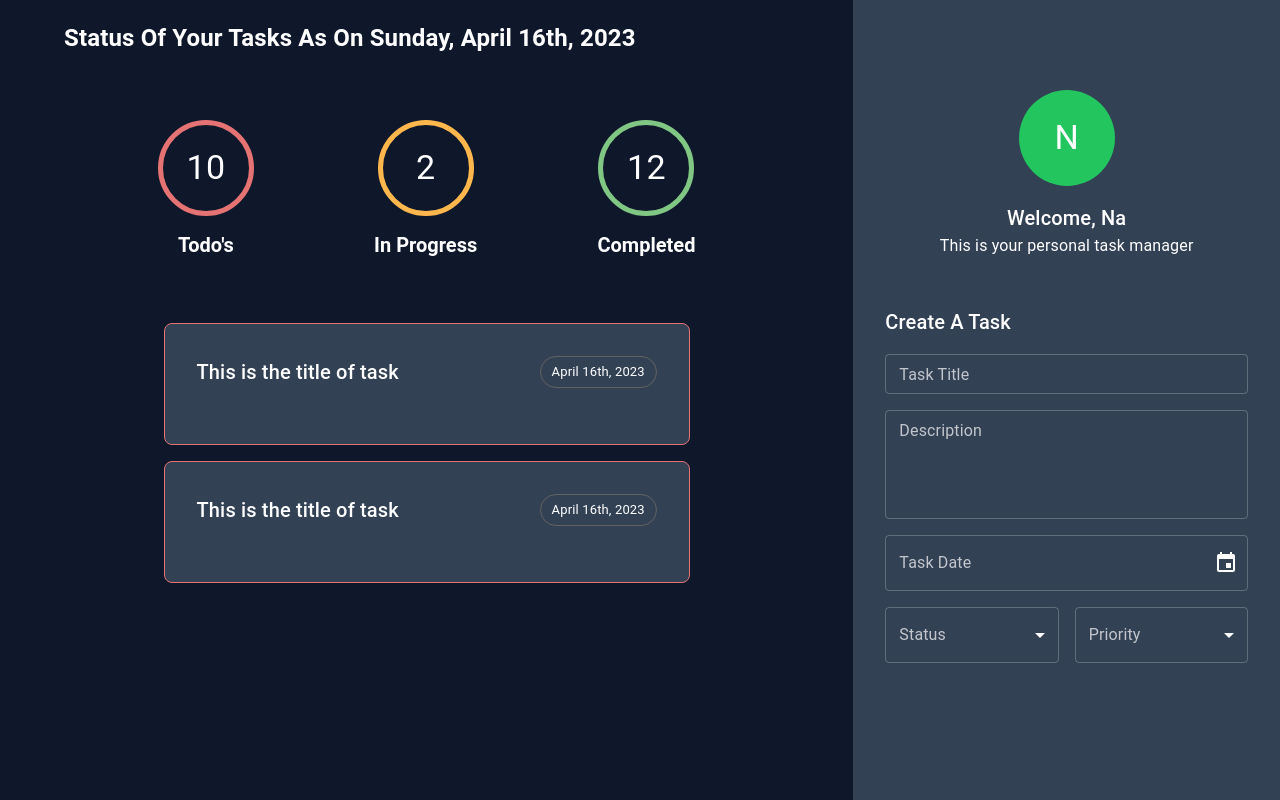
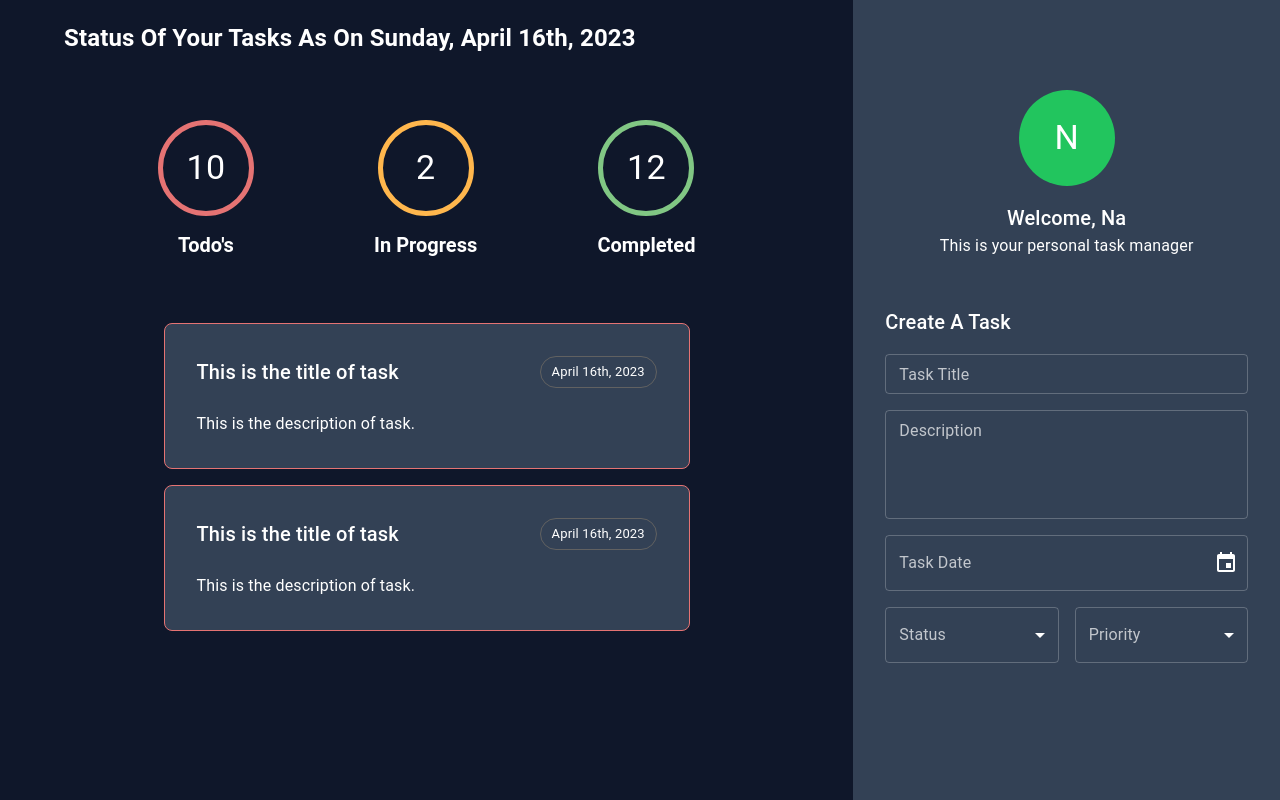
Before and after one commit to na-lin/todo-react-node-ts, a React (Create React App) app: page / in a window 1280 px wide. Built offline with nearby package versions, Linux system fonts and the light colour scheme.

Commit message:
create task body and make it dynamic

```diff
--- a/src/components/task/Task.tsx
+++ b/src/components/task/Task.tsx
@@ -5,6 +5,7 @@ import { Box } from '@mui/material';
 
 // sub-components
 import _TaskHeader from './_TaskHeader';
+import _TaskBody from './_TaskBody';
 
 const Task: FC = (): ReactElement => {
   return (
@@ -24,7 +25,7 @@ const Task: FC = (): ReactElement => {
       }}
     >
       <_TaskHeader />
-      {/* Body: task descript */}
+      <_TaskBody />
       {/* Footer:swith in-progress, mark as completed */}
     </Box>
   );
--- /dev/null
+++ b/src/components/task/_TaskBody.tsx
@@ -0,0 +1,26 @@
+import React, { FC, ReactElement } from 'react';
+
+// MUI
+import { Box, Typography } from '@mui/material';
+
+// types
+import { ITaskBody } from './interfaces/ITaskBody';
+import PropTypes from 'prop-types';
+
+const _TaskBody: FC<ITaskBody> = (props): ReactElement => {
+  const {
+    description = 'This is the description of task.',
+  } = props;
+
+  return (
+    <Box>
+      <Typography>{description}</Typography>
+    </Box>
+  );
+};
+
+export default _TaskBody;
+
+_TaskBody.propTypes = {
+  description: PropTypes.string,
+};
--- /dev/null
+++ b/src/components/task/interfaces/ITaskBody.ts
@@ -0,0 +1,3 @@
+export interface ITaskBody {
+  description?: string;
+}
```
